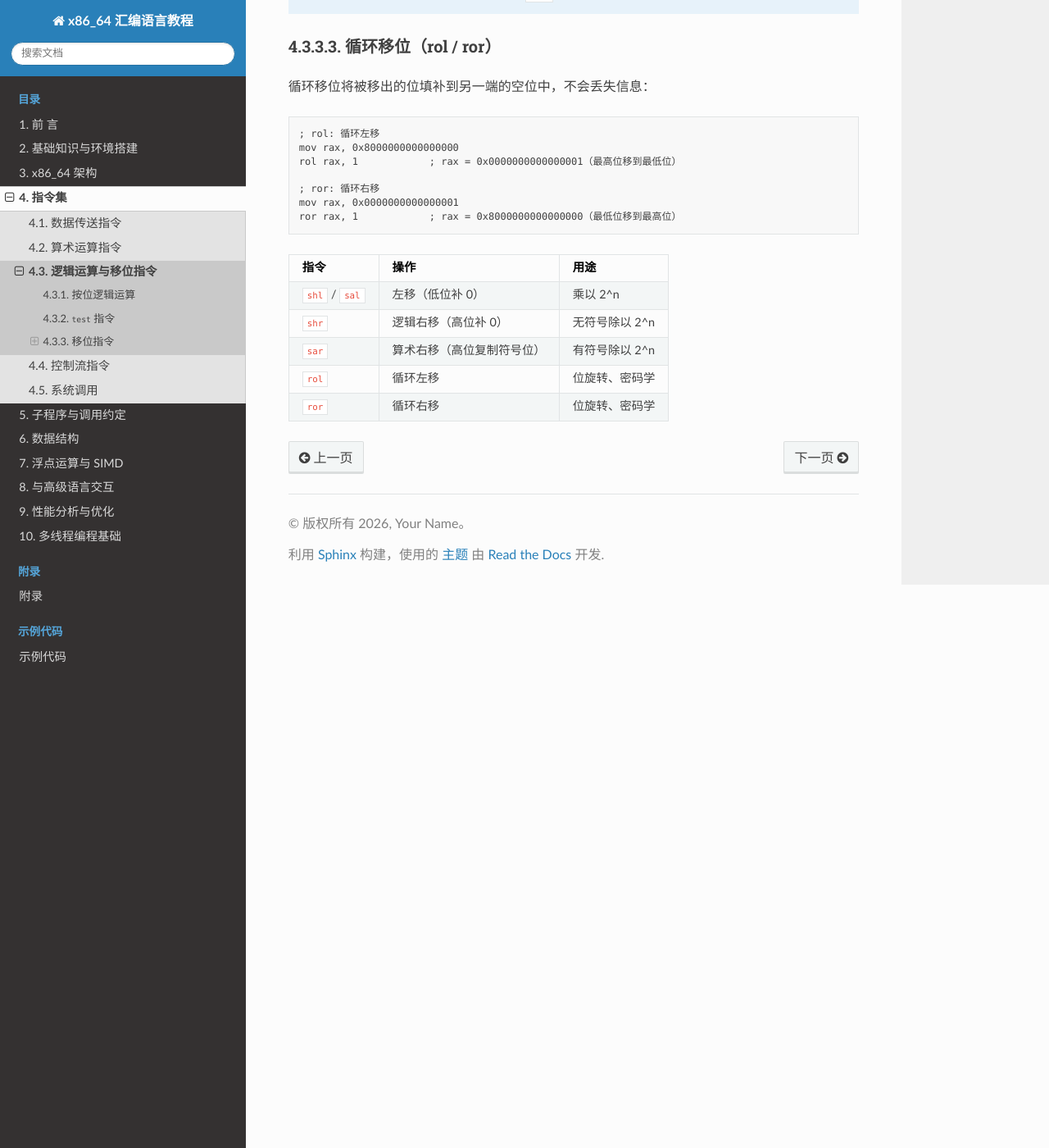
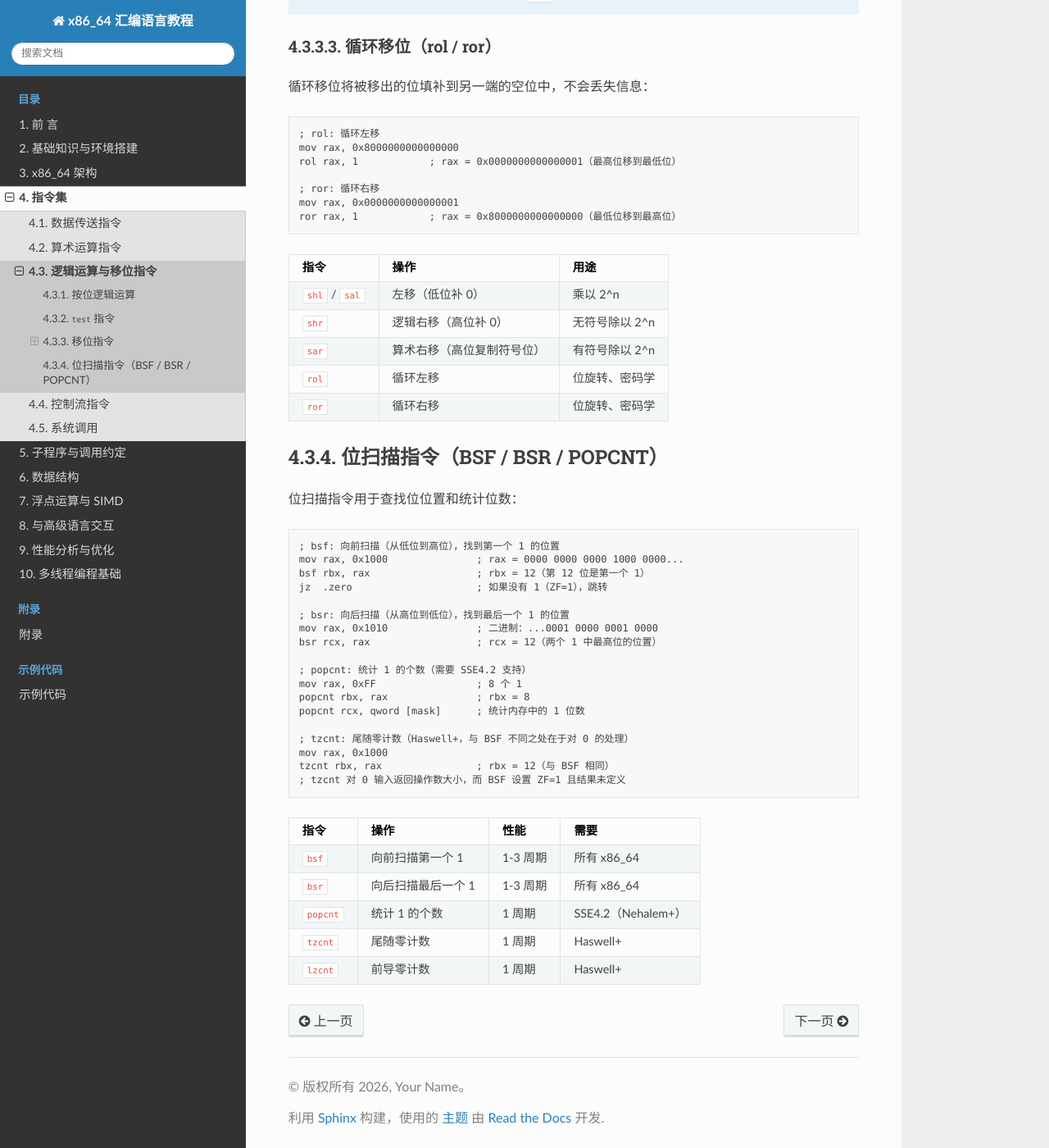
Before and after one commit to noisystreet/x86_64_assembly, a Sphinx documentation site: the page built from source/chapter_03_instructions/03_logical.rst, in a window 1280 px wide and 1400 px high, scrolled down 2270 px. Shown: the whole window at 82% size. Built offline with Sphinx 7.4.7 and the Read the Docs theme 3.1.0, drawn with Linux system fonts in a browser that asks for light colours.

Commit message:
完善：交叉引用、缺失指令、NASM宏、Makefile增强
- 交叉引用：替换文字引用为 Sphinx :ref: 标签（3处）
- 新增 1.6 NASM 宏与预处理（%define、%macro、条件汇编、%rep、%include）
- 扩充 3.3 逻辑运算：位扫描指令 BSF/BSR/POPCNT/TZCNT/LZCNT
- 扩充 3.4 控制流：LOOP/LOOPE/LOOPNE/JRCXZ 循环指令
- 增强 Makefile：precommit/serve/clean 目标
- 验证全部 8 个 .asm 示例编译运行通过

```diff
--- a/source/chapter_01_basics/index.rst
+++ b/source/chapter_01_basics/index.rst
@@ -12,3 +12,4 @@
    03_first_program
    04_nasm_syntax
    05_gas_syntax
+   06_nasm_macros
--- a/source/chapter_03_instructions/01_data_movement.rst
+++ b/source/chapter_03_instructions/01_data_movement.rst
@@ -121,7 +121,7 @@
 ``push`` / ``pop`` 栈操作
 ===============================
 
-详见第 2.4 节的详细讨论，这里列出用法总结：
+详见 :ref:`chapter-02-stack` 的详细讨论，这里列出用法总结：
 
 .. code-block:: none
 
--- a/source/chapter_03_instructions/03_logical.rst
+++ b/source/chapter_03_instructions/03_logical.rst
@@ -169,3 +169,57 @@
    * - ``ror``
      - 循环右移
      - 位旋转、密码学
+
+位扫描指令（BSF / BSR / POPCNT）
+=====================================
+
+位扫描指令用于查找位位置和统计位数：
+
+.. code-block:: none
+
+   ; bsf: 向前扫描（从低位到高位），找到第一个 1 的位置
+   mov rax, 0x1000               ; rax = 0000 0000 0000 1000 0000...
+   bsf rbx, rax                  ; rbx = 12（第 12 位是第一个 1）
+   jz  .zero                     ; 如果没有 1（ZF=1），跳转
+
+   ; bsr: 向后扫描（从高位到低位），找到最后一个 1 的位置
+   mov rax, 0x1010               ; 二进制：...0001 0000 0001 0000
+   bsr rcx, rax                  ; rcx = 12（两个 1 中最高位的位置）
+
+   ; popcnt: 统计 1 的个数（需要 SSE4.2 支持）
+   mov rax, 0xFF                 ; 8 个 1
+   popcnt rbx, rax               ; rbx = 8
+   popcnt rcx, qword [mask]      ; 统计内存中的 1 位数
+
+   ; tzcnt: 尾随零计数（Haswell+，与 BSF 不同之处在于对 0 的处理）
+   mov rax, 0x1000
+   tzcnt rbx, rax                ; rbx = 12（与 BSF 相同）
+   ; tzcnt 对 0 输入返回操作数大小，而 BSF 设置 ZF=1 且结果未定义
+
+.. list-table::
+   :header-rows: 1
+
+   * - 指令
+     - 操作
+     - 性能
+     - 需要
+   * - ``bsf``
+     - 向前扫描第一个 1
+     - 1-3 周期
+     - 所有 x86_64
+   * - ``bsr``
+     - 向后扫描最后一个 1
+     - 1-3 周期
+     - 所有 x86_64
+   * - ``popcnt``
+     - 统计 1 的个数
+     - 1 周期
+     - SSE4.2（Nehalem+）
+   * - ``tzcnt``
+     - 尾随零计数
+     - 1 周期
+     - Haswell+
+   * - ``lzcnt``
+     - 前导零计数
+     - 1 周期
+     - Haswell+
--- a/source/preface.rst
+++ b/source/preface.rst
@@ -89,4 +89,4 @@
 
 .. note::
 
-   本书主线使用 C 语言讲解汇编与高级语言的交互。如果你更习惯 C++（g++），只需注意名称修饰（name mangling）的区别——详见第 7 章。
+   本书主线使用 C 语言讲解汇编与高级语言的交互。如果你更习惯 C++（g++），只需注意名称修饰（name mangling）的区别——详见 :ref:`chapter-07-calling-c`。
```
Also changed, not shown: source/chapter_01_basics/06_nasm_macros.rst (added, +250 -0 lines), source/chapter_03_instructions/04_control_flow.rst (+32 -1 lines), 1 other file.
